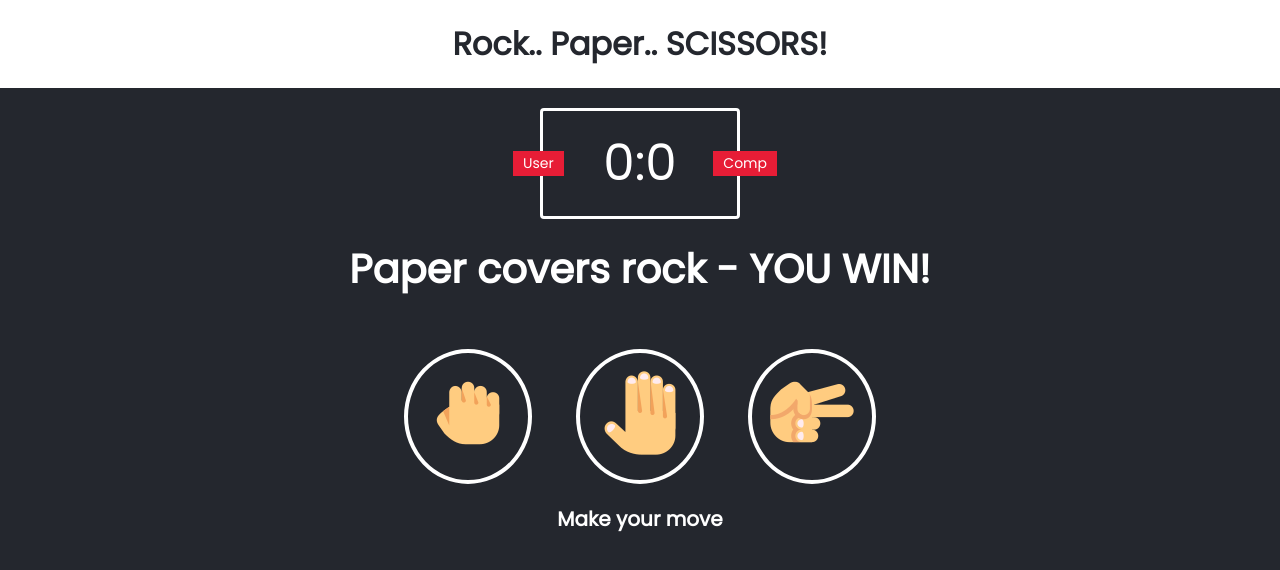
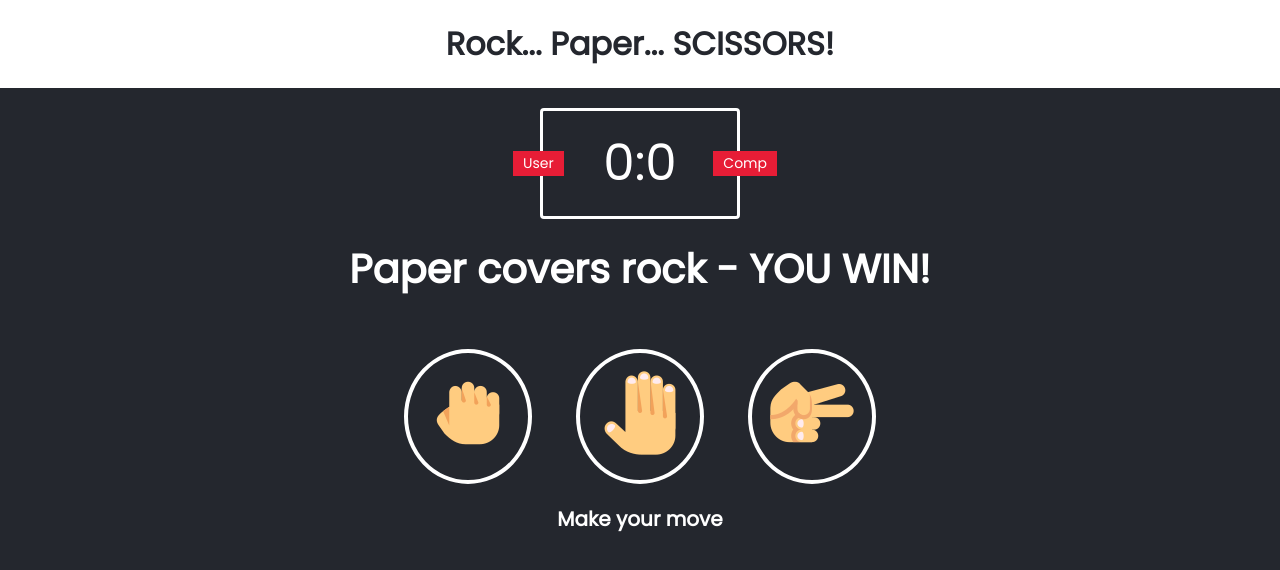
Before and after one commit to zsoobratty/rock-paper-scissors, a plain HTML site: page index.html in a window 1280 px wide. Drawn offline with Linux system fonts and the light colour scheme.

```diff
--- a/index.html
+++ b/index.html
@@ -8,7 +8,7 @@
 </head>
 <body>
     <header>
-        <h1>Rock.. Paper.. SCISSORS!</h1>
+        <h1>Rock... Paper... SCISSORS!</h1>
     </header>
     <div class="scoreboard">
         <div id="user-label" class="badge">User</div>
```
Also changed, not shown: 2 other files.
